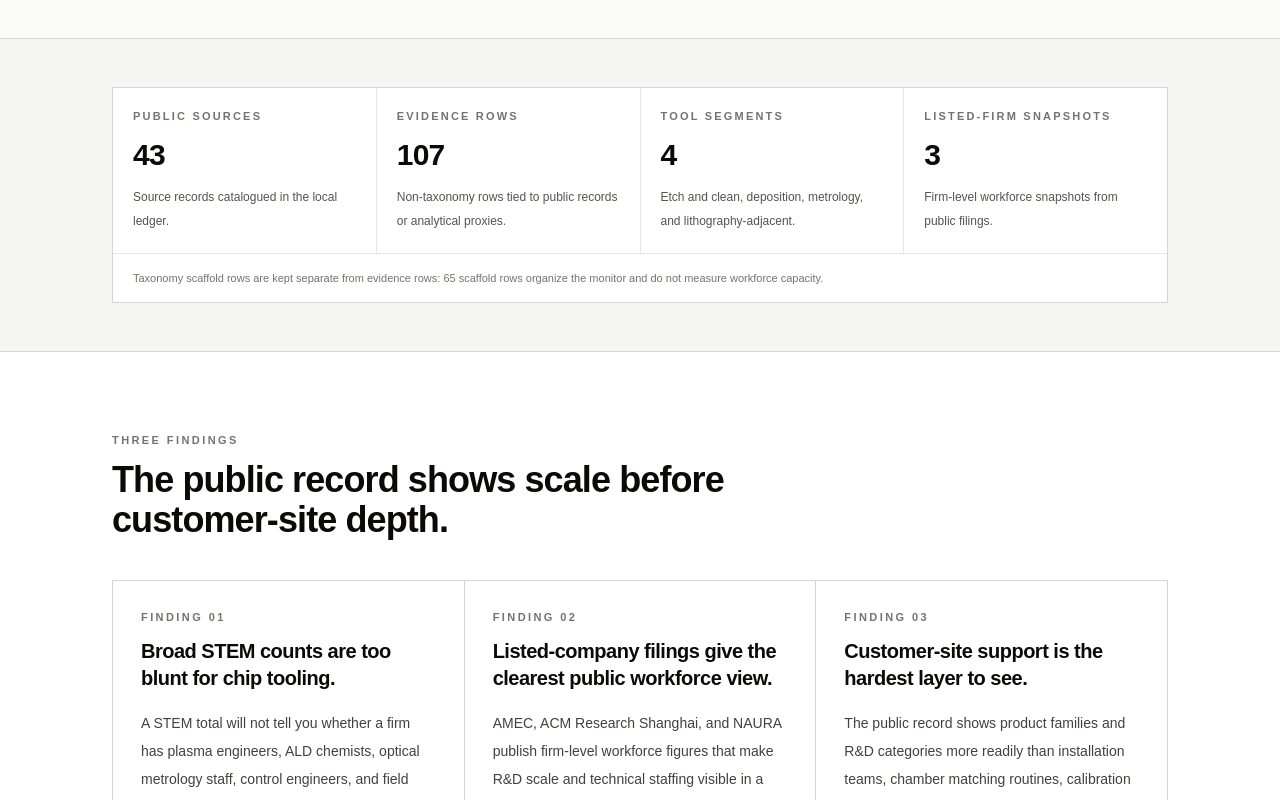
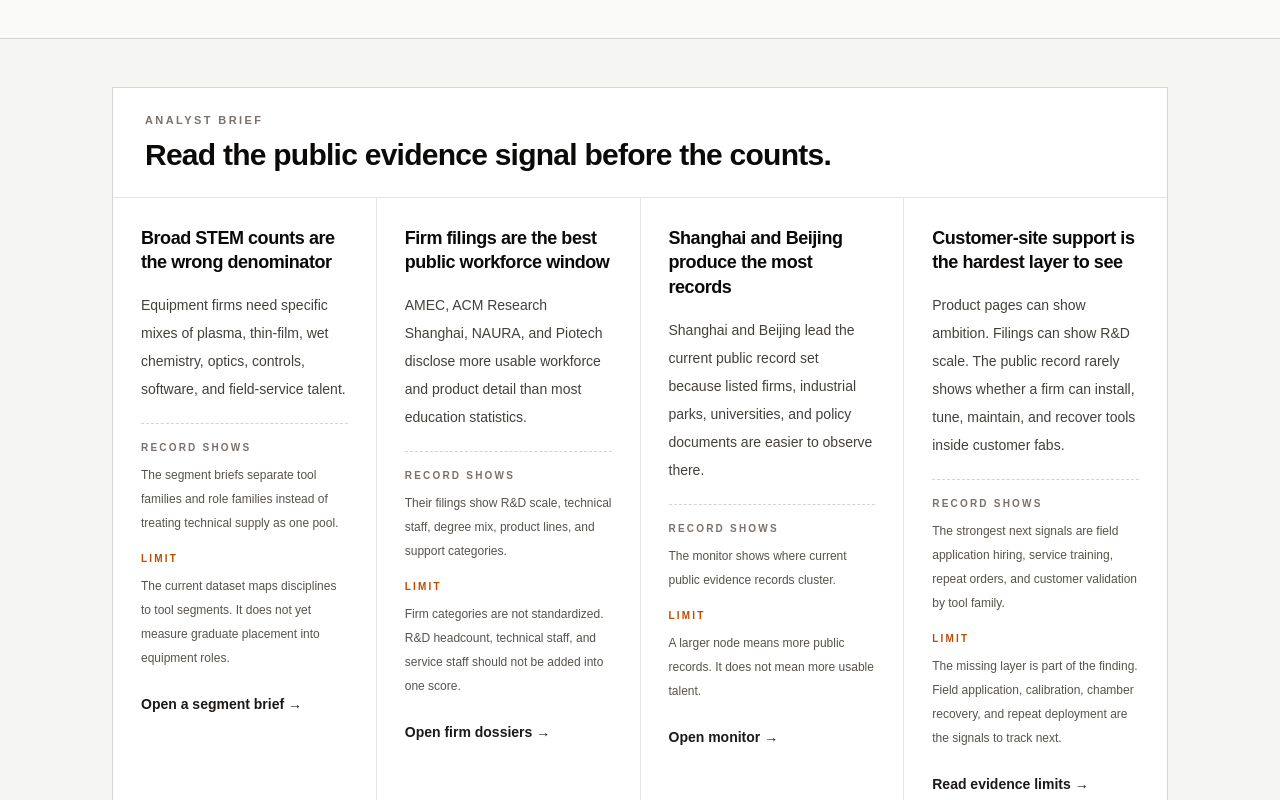
Before and after one commit to yippy141/china-semiconductor-tooling-talent-atlas, a Next.js app: page / in a window 1280 px wide. Shown: the part 680-1480 px from the top of the page. Built offline with nearby package versions, Linux system fonts and the light colour scheme.

Commit message:
Add analyst brief rail

```diff
--- a/app/page.tsx
+++ b/app/page.tsx
@@ -1,6 +1,7 @@
 import Link from "next/link";
 import { articleBrief } from "@/data/editorial/article-brief";
 import { ArticleStatStrip } from "@/components/atlas/article-stat-strip";
+import { AnalystBriefRail } from "@/components/atlas/analyst-brief-rail";
 import { DisciplineSegmentMatrix } from "@/components/atlas/discipline-segment-matrix";
 import { FirmWorkforceChart } from "@/components/atlas/firm-workforce-chart";
 import { LabToFabChain } from "@/components/atlas/lab-to-fab-chain";
@@ -56,6 +57,10 @@ export default function HomePage() {
             </p>
           </aside>
         </div>
+      </section>
+
+      <section className="mx-auto w-full max-w-6xl px-6 py-12 sm:px-10 lg:px-12">
+        <AnalystBriefRail />
       </section>
 
       <section className="mx-auto w-full max-w-6xl px-6 py-12 sm:px-10 lg:px-12">
--- /dev/null
+++ b/components/atlas/analyst-brief-rail.tsx
@@ -0,0 +1,64 @@
+import Link from "next/link";
+import { homepageInsights } from "@/data/editorial/homepage-insights";
+
+export function AnalystBriefRail() {
+  return (
+    <section
+      aria-labelledby="analyst-brief-heading"
+      className="border border-stone-300 bg-white"
+    >
+      <header className="border-b border-stone-200 px-6 py-6 sm:px-8">
+        <p className="text-[11px] font-semibold uppercase tracking-[0.22em] text-stone-500">
+          Analyst brief
+        </p>
+        <h2
+          id="analyst-brief-heading"
+          className="mt-2 text-2xl font-semibold tracking-tight text-stone-950 sm:text-3xl"
+        >
+          Read the public evidence signal before the counts.
+        </h2>
+      </header>
+
+      <div className="grid grid-cols-1 gap-px bg-stone-200 lg:grid-cols-4">
+        {homepageInsights.map((insight) => (
+          <article
+            key={insight.id}
+            className="flex min-h-full flex-col bg-white p-6 sm:p-7"
+          >
+            <h3 className="text-lg font-semibold leading-snug tracking-tight text-stone-950">
+              {insight.title}
+            </h3>
+            <p className="mt-4 text-sm leading-7 text-stone-700">
+              {insight.finding}
+            </p>
+
+            <div className="mt-5 border-t border-dashed border-stone-300 pt-4">
+              <p className="text-[10px] font-semibold uppercase tracking-[0.22em] text-stone-500">
+                Record shows
+              </p>
+              <p className="mt-2 text-xs leading-6 text-stone-600">
+                {insight.recordShows}
+              </p>
+            </div>
+
+            <div className="mt-4">
+              <p className="text-[10px] font-semibold uppercase tracking-[0.22em] text-amber-700">
+                Limit
+              </p>
+              <p className="mt-2 text-xs leading-6 text-stone-600">
+                {insight.limit}
+              </p>
+            </div>
+
+            <Link
+              href={insight.href}
+              className="mt-6 inline-flex items-center text-sm font-semibold text-stone-900 hover:text-stone-700"
+            >
+              {insight.linkLabel} &rarr;
+            </Link>
+          </article>
+        ))}
+      </div>
+    </section>
+  );
+}
--- /dev/null
+++ b/data/editorial/homepage-insights.ts
@@ -0,0 +1,60 @@
+export type HomepageInsight = {
+  id: string;
+  title: string;
+  finding: string;
+  recordShows: string;
+  limit: string;
+  href: string;
+  linkLabel: string;
+};
+
+export const homepageInsights: HomepageInsight[] = [
+  {
+    id: "stem-denominator",
+    title: "Broad STEM counts are the wrong denominator",
+    finding:
+      "Equipment firms need specific mixes of plasma, thin-film, wet chemistry, optics, controls, software, and field-service talent.",
+    recordShows:
+      "The segment briefs separate tool families and role families instead of treating technical supply as one pool.",
+    limit:
+      "The current dataset maps disciplines to tool segments. It does not yet measure graduate placement into equipment roles.",
+    href: "/segments/deposition",
+    linkLabel: "Open a segment brief",
+  },
+  {
+    id: "firm-filings",
+    title: "Firm filings are the best public workforce window",
+    finding:
+      "AMEC, ACM Research Shanghai, NAURA, and Piotech disclose more usable workforce and product detail than most education statistics.",
+    recordShows:
+      "Their filings show R&D scale, technical staff, degree mix, product lines, and support categories.",
+    limit:
+      "Firm categories are not standardized. R&D headcount, technical staff, and service staff should not be added into one score.",
+    href: "/firms",
+    linkLabel: "Open firm dossiers",
+  },
+  {
+    id: "city-records",
+    title: "Shanghai and Beijing produce the most records",
+    finding:
+      "Shanghai and Beijing lead the current public record set because listed firms, industrial parks, universities, and policy documents are easier to observe there.",
+    recordShows:
+      "The monitor shows where current public evidence records cluster.",
+    limit:
+      "A larger node means more public records. It does not mean more usable talent.",
+    href: "/monitor",
+    linkLabel: "Open monitor",
+  },
+  {
+    id: "customer-site-support",
+    title: "Customer-site support is the hardest layer to see",
+    finding:
+      "Product pages can show ambition. Filings can show R&D scale. The public record rarely shows whether a firm can install, tune, maintain, and recover tools inside customer fabs.",
+    recordShows:
+      "The strongest next signals are field application hiring, service training, repeat orders, and customer validation by tool family.",
+    limit:
+      "The missing layer is part of the finding. Field application, calibration, chamber recovery, and repeat deployment are the signals to track next.",
+    href: "/methodology#evidence-vs-capability",
+    linkLabel: "Read evidence limits",
+  },
+];
```
Also changed, not shown: 12 other files (tests, documents, lock files or other folders).
